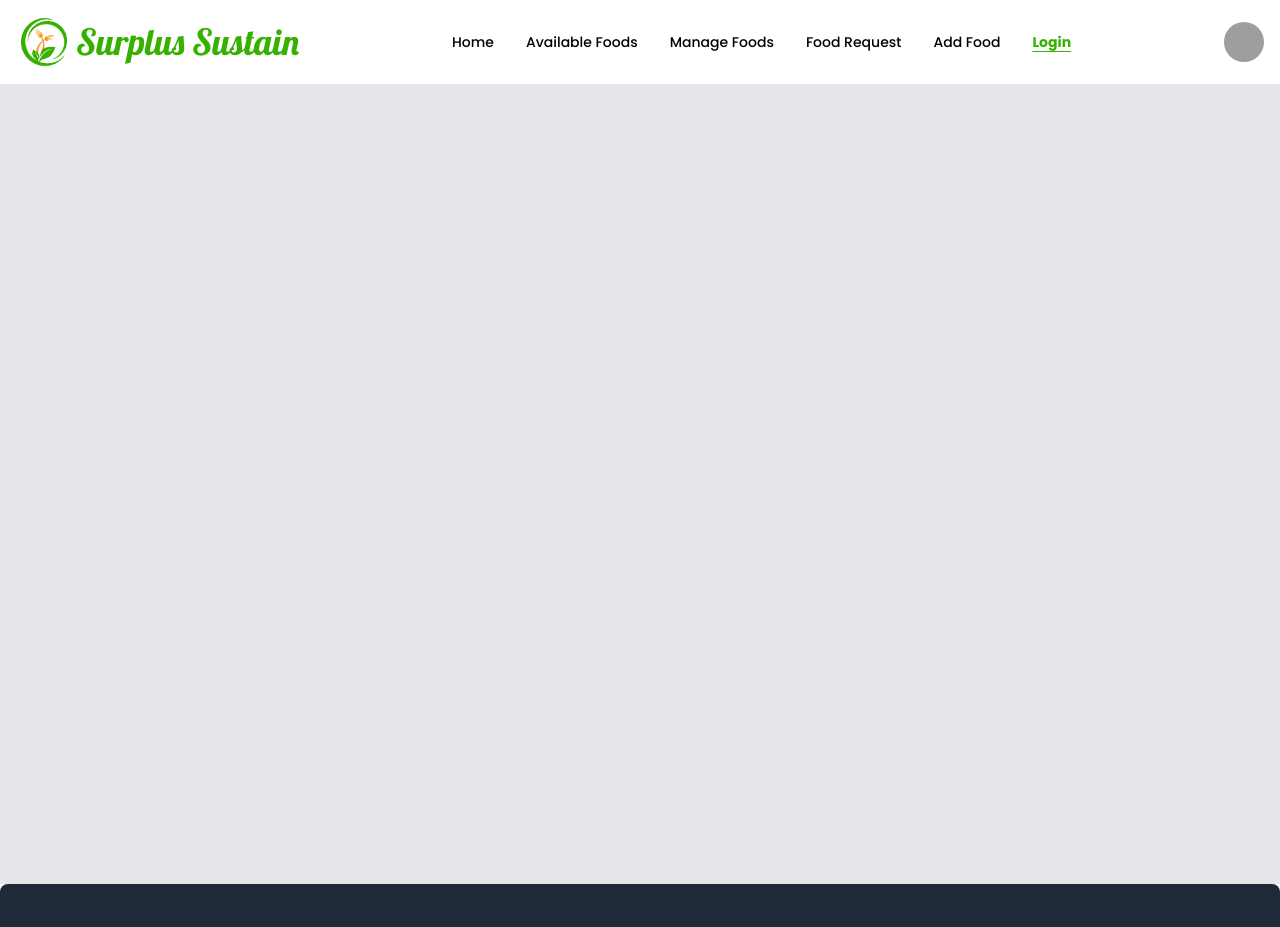
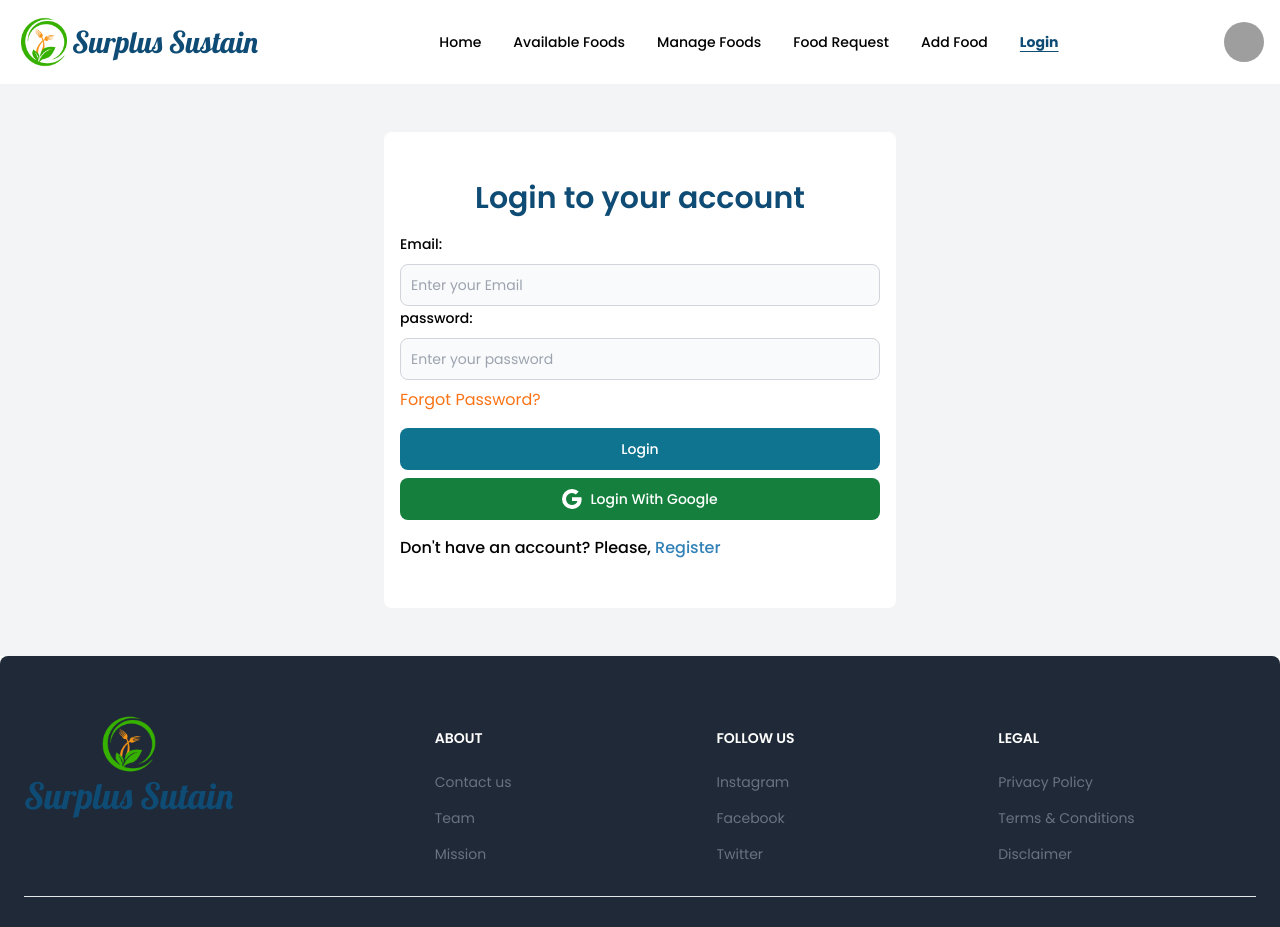
Before and after one commit to Sajib37/surplus-sustain-client, a React (Vite) app: page /login in a window 1280 px wide. Shown: the top 927 px of the page. Built offline with nearby package versions, Linux system fonts and the light colour scheme; grey boxes are pictures that could not be loaded.

Commit message:
Login Page created successfully

```diff
--- a/src/Components/Layout/Root.jsx
+++ b/src/Components/Layout/Root.jsx
@@ -5,11 +5,13 @@ import FooTer from "../Shared/Footer/Footer";
 const Root = () => {
     return (
         <div className="font-poppins">
-            <div className="max-w-screen-xl mx-auto lg:py-1">
-                <NavBar></NavBar>
+            <div className="sticky top-0 left-0 w-full bg-white z-40">
+                <div className="max-w-screen-xl mx-auto  lg:py-1">
+                    <NavBar></NavBar>
+                </div>
             </div>
             <Outlet></Outlet>
-            <div>
+            <div className="">
                <FooTer></FooTer>
             </div>
         </div>
--- a/src/Components/Pages/Login/Login.jsx
+++ b/src/Components/Pages/Login/Login.jsx
@@ -1,9 +1,37 @@
-import React from 'react';
+import { Label, TextInput,Button } from 'flowbite-react';
+import { Link } from 'react-router-dom';
+import { BsGoogle } from "react-icons/bs";
 
 const Login = () => {
     return (
-        <div className='bg-gray-200 h-[100vh] border-2'>
+        <div className="bg-gray-200 md:bg-gray-100 py-8 md:py-12 px-1">
+            <section className="max-w-md  mx-auto px-1 md:px-4  md:max-w-lg lg:max-w-lg bg-white rounded-lg py-10 md:py-12">
+                <h1 className="text-2xl md:text-3xl mb-4 text-center text-Primary font-semibold">
+                    Login to your account
+                </h1>
 
+                {/* Form starts here */}
+                <form action="">
+                    <div>
+                        <div className="mb-2 block">
+                            <Label htmlFor="input-gray" color="gray" value="Email:" />
+                        </div>
+                        <TextInput name='email' id="input-gray" placeholder="Enter your Email" type='email' required color="gray"/>
+                    </div>
+                    <div>
+                        <div className="mb-2 block">
+                            <Label htmlFor="input-gray" color="gray" value="password:" />
+                        </div>
+                        <TextInput name='password' id="input-gray" type='password' placeholder="Enter your password" required color="gray"/>
+                    </div>
+                    <p className="text-base text-orange-500 mt-2">Forgot Password?</p>
+                    <Button name='submit' className='w-full mt-4'>Login</Button>
+                </form>
+
+                <Button color="success" className='w-full mt-2'><BsGoogle className="text-xl mr-2"></BsGoogle> Login With Google</Button>
+                <p className="font-ubuntu font-medium mt-4">Don't have an account? Please, <Link className="text-Secondary " to='/register'>Register</Link></p>
+
+            </section>
         </div>
     );
 };
--- a/src/Components/Shared/Footer/Footer.jsx
+++ b/src/Components/Shared/Footer/Footer.jsx
@@ -28,7 +28,7 @@ const FooTer = () => {
                         </div>
                         <div className="grid grid-cols-2 gap-8 sm:mt-4 sm:grid-cols-3 sm:gap-6 md:w-2/3">
                             <div>
-                                <Footer.Title title="about" />
+                                <Footer.Title className="text-white" title="about" />
                                 <Footer.LinkGroup col>
                                     <Footer.Link href="#">Contact us</Footer.Link>
                                     <Footer.Link href="#">Team</Footer.Link>
@@ -36,7 +36,7 @@ const FooTer = () => {
                                 </Footer.LinkGroup>
                             </div>
                             <div>
-                                <Footer.Title title="Follow us" />
+                                <Footer.Title className="text-white" title="Follow us" />
                                 <Footer.LinkGroup col>
                                     <Footer.Link href="#">Instagram</Footer.Link>
                                     <Footer.Link href="#">Facebook</Footer.Link>
@@ -44,7 +44,7 @@ const FooTer = () => {
                                 </Footer.LinkGroup>
                             </div>
                             <div>
-                                <Footer.Title title="Legal" />
+                                <Footer.Title className="text-white" title="Legal" />
                                 <Footer.LinkGroup col>
                                     <Footer.Link href="#">
                                         Privacy Policy
@@ -67,11 +67,11 @@ const FooTer = () => {
                             year={2023}
                         />
                         <div className="mt-4 flex space-x-6 sm:mt-0 sm:justify-center">
-                            <Footer.Icon href="#" icon={BsFacebook} />
-                            <Footer.Icon href="#" icon={BsInstagram} />
-                            <Footer.Icon href="#" icon={BsTwitter} />
-                            <Footer.Icon href="#" icon={BsGithub} />
-                            <Footer.Icon href="#" icon={BsDribbble} />
+                            <Footer.Icon href="#" className="text-white"  icon={BsFacebook} />
+                            <Footer.Icon href="#" className="text-white" icon={BsInstagram} />
+                            <Footer.Icon href="#" className="text-white" icon={BsTwitter} />
+                            <Footer.Icon href="#" className="text-white" icon={BsGithub} />
+                            <Footer.Icon href="#" className="text-white" icon={BsDribbble} />
                         </div>
                     </div>
                 </div>
--- a/src/Components/Shared/Navbar/Navbar.jsx
+++ b/src/Components/Shared/Navbar/Navbar.jsx
@@ -3,16 +3,16 @@ import { Link, NavLink } from "react-router-dom";
 import logo from "../../../assets/logo.png";
 const NavBar = () => {
     return (
-        <Navbar fluid rounded className="sticky top-0 left-0">
-            <Link to='/'>
-                <Navbar.Brand  className="md:mx-auto md:mb-2 lg:mx-0 lg:mb-0">
-                    <img src={logo} className="mr-1 h-12 lg:h-14 hidden md:block" alt="Logo" />
-                    <span className="text-Primary text-3xl lg:text-4xl font-lobster">
+        <Navbar fluid rounded className="">
+            <Link to='/' className="md:mx-auto md:mb-2 lg:mx-0 lg:mb-0">
+                <Navbar.Brand  >
+                    <img src={logo} className=" h-12 lg:h-14 " alt="Logo" />
+                    <span className="text-Primary text-xl md:text-3xl  font-lobster">
                         Surplus Sustain
                     </span>
                 </Navbar.Brand>
             </Link>
-            <div className="flex md:order-2 gap-1">
+            <div className="flex md:order-2 gap-2">
                 <Dropdown
                     arrowIcon={false}
                     inline
@@ -38,7 +38,7 @@ const NavBar = () => {
                 </Dropdown>
                 <Navbar.Toggle />
             </div>
-            <Navbar.Collapse className="text-black">
+            <Navbar.Collapse className="text-black pl-4">
                 <NavLink to="/" className={({ isActive, isPending }) => isPending ? "pending" : isActive ? "text-Primary mb-3 md:mb-0 font-bold underline underline-offset-4" : "mb-2 md:mb-0"}>
                     Home
                 </NavLink>
--- a/tailwind.config.js
+++ b/tailwind.config.js
@@ -12,9 +12,9 @@ export default {
                 poppins: "Poppins",
             },
             textColor: {
-                Primary: "#37B100",
-                Secondary: "#61876E",
-                Accent: "#EB6635",
+                Primary: "#0F4C75",
+                Secondary: "#3282B8",
+                Accent: "#363062",
             },
         },
     },
```
